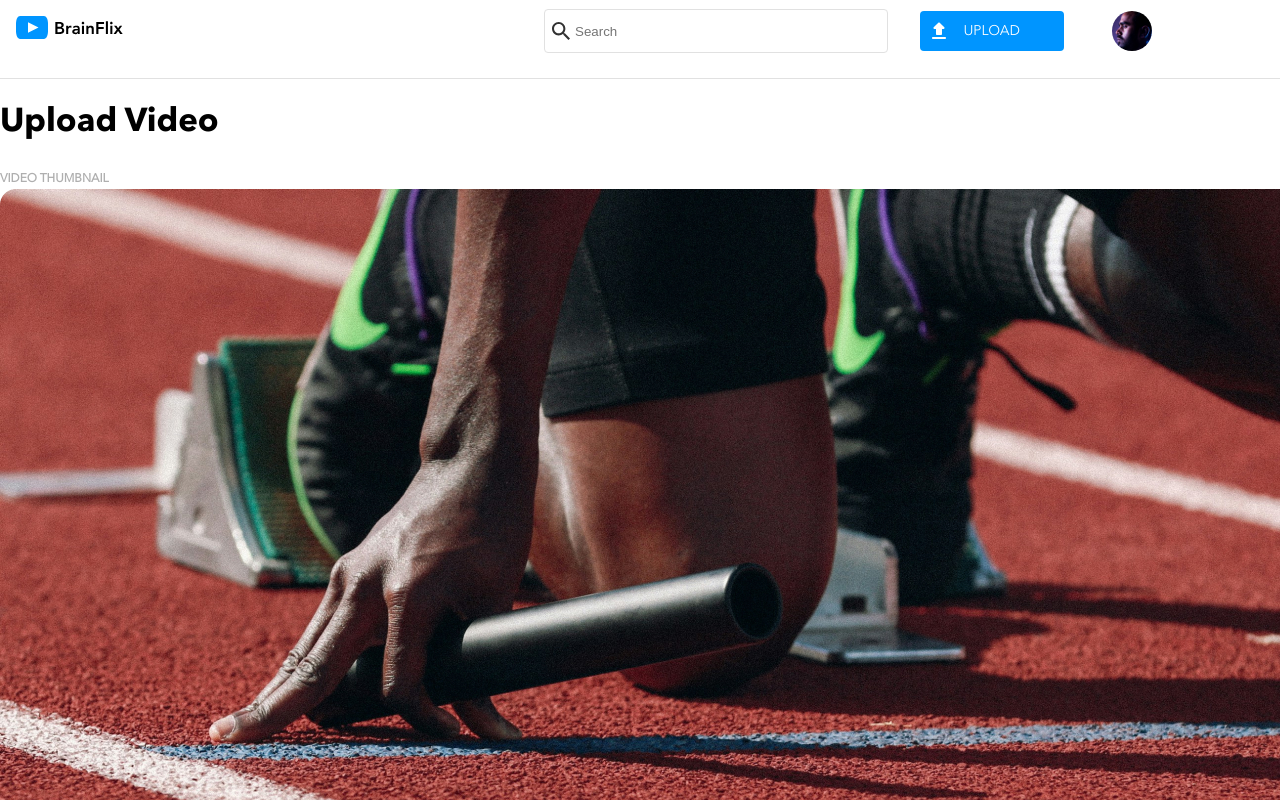
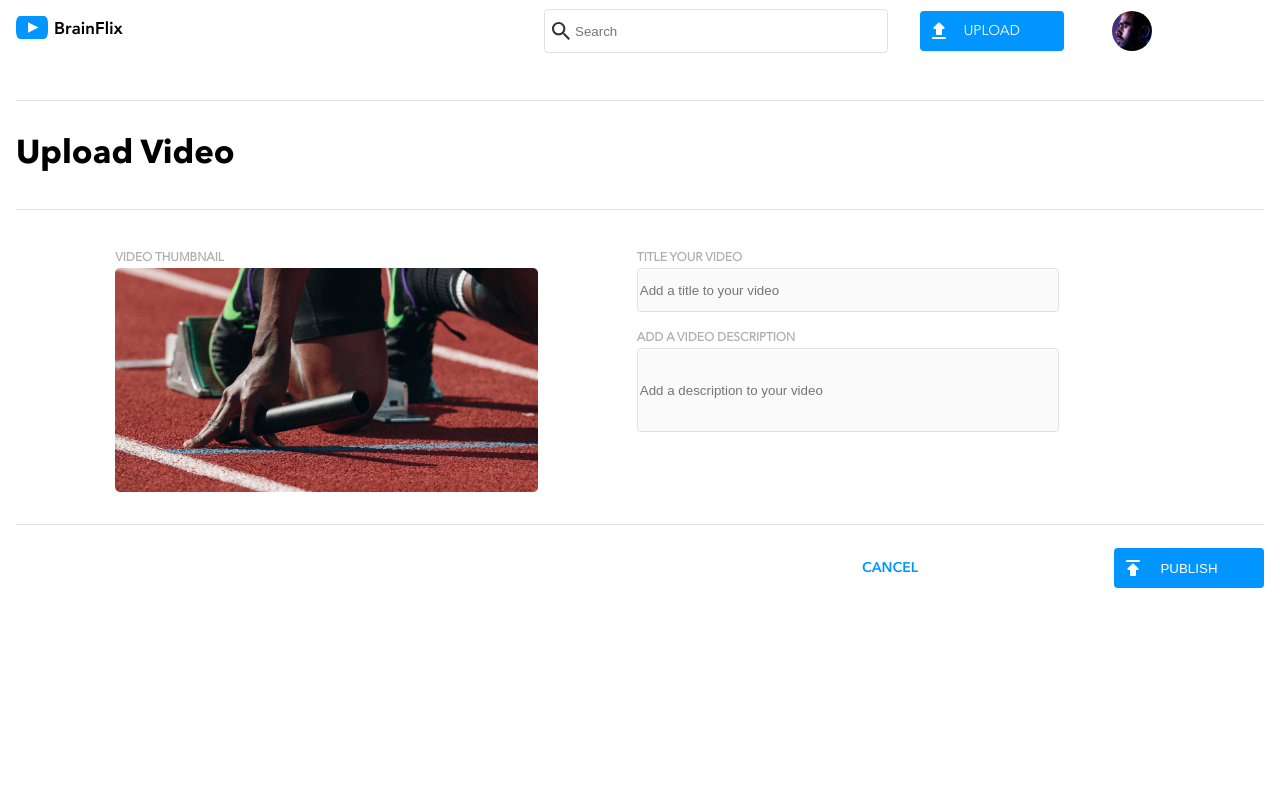
Before and after one commit to akzana/akzana-klepsch-brainflix, a React (Vite) app: page /upload in a window 1280 px wide. Shown: the top 800 px of the page. Built offline with nearby package versions, Linux system fonts and the light colour scheme.

Commit message:
🎨 ⚰️ ✏️ 🔨 💄 complete styling for `UploadPage`; improve code structure

```diff
--- a/src/components/VideoCard/VideoCard.jsx
+++ b/src/components/VideoCard/VideoCard.jsx
@@ -6,7 +6,10 @@ export default function VideoCard({ id, img, channel, title }) {
     return (
         <div>
             <li className="video-list-item" key={id}>
-                <img src={img} alt={`${title}`} className="video-list-item__img" />
+                <img
+                    src={img}
+                    alt={`${title}`}
+                    className="video-list-item__img" />
                 <div className="video-list-item__video-info">
                     <p className="video-list-item__video-title">{title}</p>
                     <p className="video-list-item__video-channel">{channel}</p>
--- a/src/components/VideoList/VideoList.jsx
+++ b/src/components/VideoList/VideoList.jsx
@@ -10,7 +10,9 @@ export default function VideoList({ filterVideoList }) {
             <ul className="video-list">
                 <h3 className="video-list__heading">NEXT VIDEOS</h3>
                 {filterVideoList.map((video) =>
-                    <Link to={`/videos/${video.id}`} key={video.id}>
+                    <Link
+                        to={`/videos/${video.id}`}
+                        key={video.id}>
                         <VideoCard
                             id={video.id}
                             img={video.image}
--- a/src/components/VideoPlayer/VideoPlayer.jsx
+++ b/src/components/VideoPlayer/VideoPlayer.jsx
@@ -8,7 +8,8 @@ export default function VideoPlayer({ videoURL, poster }) {
                 poster={poster}
                 controls
                 className="video-player__player"
-                width="250" type="video/webm">
+                width="250"
+                type="video/webm">
                 <source
                     src={videoURL}
                     className="video-player__source" />
--- a/src/pages/UploadPage/UploadPage.jsx
+++ b/src/pages/UploadPage/UploadPage.jsx
@@ -14,18 +14,47 @@ export default function UploadPage() {
     return (
         <div className='upload'>
             <h1 className="upload__heading">Upload Video</h1>
-            <form className="upload__form" action="submit" onSubmit={handleForm}>
-                <label htmlFor="upload__thumbnail" className="upload__thumbnail-label">VIDEO THUMBNAIL
-                    <img src="./src/assets/images/Upload-video-preview.jpg" alt="upload video preview" className="upload__thumbnail" />
-                </label>
-                <label htmlFor="upload__video-title" className="upload__video-title-label">TITLE YOUR VIDEO
-                    <input type="text" className="upload__video-title" id="upload__video-title" placeholder="Add a title to your video" />
-                </label>
-                <label htmlFor="upload__video-description" className="upload__video-description-label">ADD A VIDEO DESCRIPTION
-                    <input placeholder="Add a description to your video" id="upload__video-description" type="text" className="upload__video-description" />
-                </label>
-                <button className="upload__button" >PUBLISH</button>
-                <Link to="/" className='upload__cancel-link'>Cancel</Link>
+            <form
+                className="upload__form"
+                action="submit"
+                onSubmit={handleForm}>
+                <div className="upload__thumbnail-container">
+                    <label
+                        htmlFor="upload__thumbnail"
+                        className="upload__thumbnail-label">VIDEO THUMBNAIL
+                        <img
+                            src="./src/assets/images/Upload-video-preview.jpg"
+                            alt="upload video preview"
+                            className="upload__thumbnail" />
+                    </label>
+                    <div className="upload__inputs-container">
+                        <label
+                            htmlFor="upload__video-title"
+                            className="upload__video-title-label">TITLE YOUR VIDEO
+                            <input
+                                type="text"
+                                className="upload__video-title"
+                                id="upload__video-title"
+                                placeholder="Add a title to your video" />
+                        </label>
+                        <label
+                            htmlFor="upload__video-description"
+                            className="upload__video-description-label">ADD A VIDEO DESCRIPTION
+                            <input
+                                placeholder="Add a description to your video"
+                                id="upload__video-description"
+                                type="text"
+                                className="upload__video-description" />
+                        </label>
+                    </div>
+                </div>
+                <div className="upload__interaction-container">
+                    <button className="upload__button upload__button--mobile" >PUBLISH</button>
+                    <Link
+                        to="/"
+                        className='upload__cancel-link'>CANCEL</Link>
+                    <button className="upload__button upload__button--tablet" >PUBLISH</button>
+                </div>
             </form>
         </div>
     )
--- a/src/pages/UploadPage/UploadPage.scss
+++ b/src/pages/UploadPage/UploadPage.scss
@@ -4,16 +4,107 @@
 
 .upload {
     @include flex-column;
-    border-top: 1px solid $mercury;
+    margin: 0 1rem;
+
     &__heading {
         @include page-header-font;
+        border-top: 1px solid $mercury;
+        padding: 2rem 0;
+
+        @include tablet-screen {
+            border-bottom: 1px solid $mercury;
+        }
     }
+
     &__video-title-label,
     &__video-description-label,
     &__thumbnail-label {
+        @include flex-column;
         @include section-header-font;
+        margin: 1rem 0 0 0;
+
+        @include desktop-screen {
+            width: 33vw;
+        }
     }
-    &__button{
+
+    &__button {
         @include cta-button-style;
+        @include flex-row;
+        justify-content: center;
+        align-items: center;
+        background: url("/src/assets/icons/publish.svg") no-repeat scroll 0.4375rem $brainflix-blue;
+        width: 95vw;
+
+        &--tablet {
+            display: none;
+        }
+
+        @include tablet-screen {
+            &--mobile {
+                display: none;
+            }
+
+            &--tablet {
+                @include flex-row;
+            }
+        }
+    }
+
+    &__video-title,
+    &__video-description {
+        @include form-field-style;
+        background-color: $alabaster;
+
+        &::placeholder {
+            text-align: start;
+        }
+    }
+
+    &__thumbnail {
+        width: 95vw;
+
+        @include desktop-screen {
+            width: 33vw;
+        }
+    }
+
+    &__video-description {
+        height: 5rem;
+    }
+
+    &__cancel-link {
+        @include flex-column;
+        align-items: center;
+        color: $brainflix-blue;
+        font-family: "Avenir Next Demi";
+        margin: 2rem;
+
+        @include tablet-screen {
+            width: 30vw;
+        }
+    }
+
+    &__interaction-container {
+        @include tablet-screen {
+            @include flex-row;
+            justify-content: end;
+            align-items: center;
+            border-top: 1px solid $mercury;
+            margin-top: 2rem;
+        }
+    }
+
+    &__inputs-container {
+        @include desktop-screen {
+            width: 33rem;
+        }
+    }
+
+    &__thumbnail-container {
+        @include desktop-screen {
+            @include flex-row;
+            justify-content: space-evenly;
+        }
     }
 }
```
Also changed, not shown: src/App.jsx (+18 -6 lines), src/components/CommentCard/CommentCard.jsx (+6 -2 lines), src/components/Header/Header.jsx (+24 -6 lines), src/components/VideoInfo/VideoInfo.jsx (+10 -2 lines).
